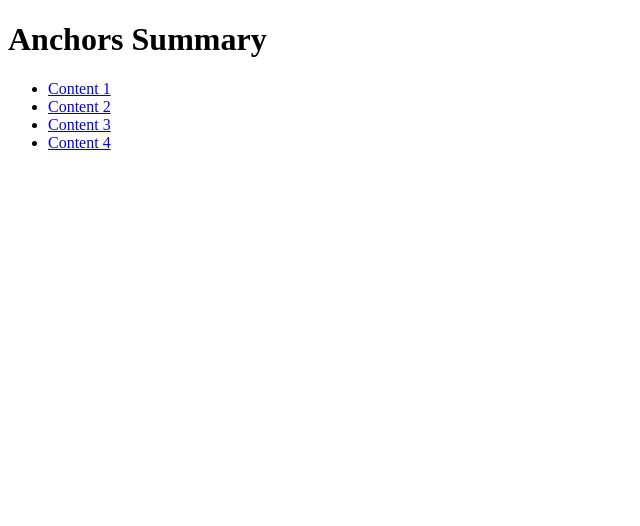
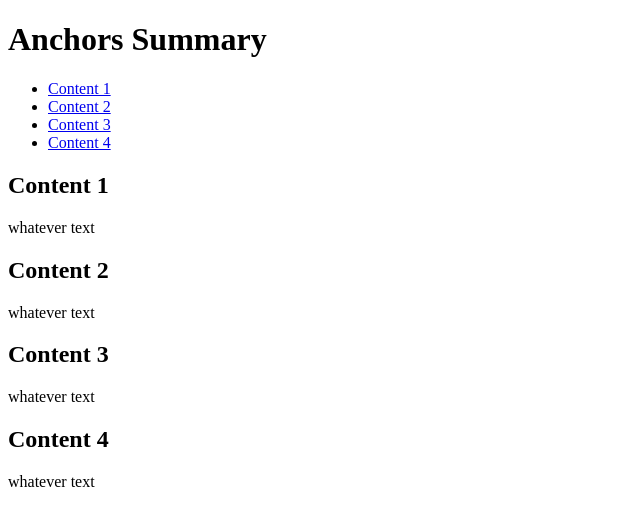
Before and after one commit to nflealjunior/2017-html-basics, a plain HTML site: page anchor/index.html in a window 1280 px wide. Shown: the whole page, without its empty margins (0-640 px from the left). Drawn offline with Linux system fonts and the light colour scheme.

Commit message:
Added content

```diff
--- a/anchor/index.html
+++ b/anchor/index.html
@@ -14,6 +14,25 @@
     <li><a href="#content-4">Content 4</a></li>
 </ul>
 
+<section id="content-1">
+    <h2>Content 1</h2>
+    <p>whatever text</p>
+</section>
+
+<section id="content-2">
+    <h2>Content 2</h2>
+    <p>whatever text</p>
+</section>
+
+<section id="content-3">
+    <h2>Content 3</h2>
+    <p>whatever text</p>
+</section>
+
+<section id="content-4">
+    <h2>Content 4</h2>
+    <p>whatever text</p>
+</section>
 
 </body>
 </html>
```
